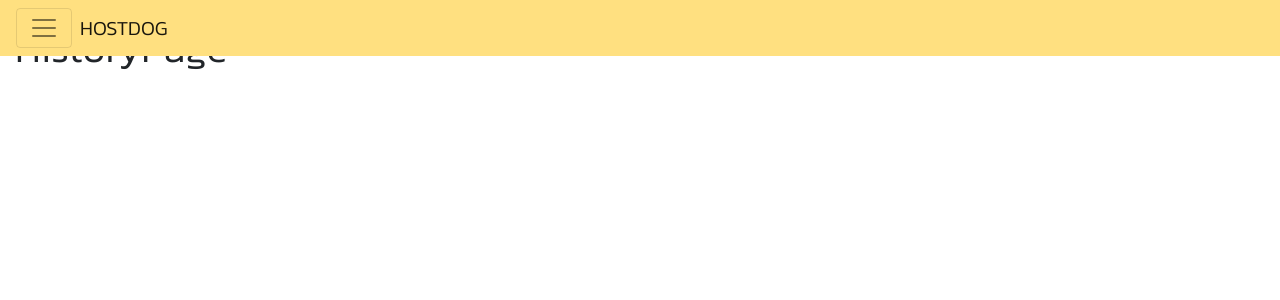
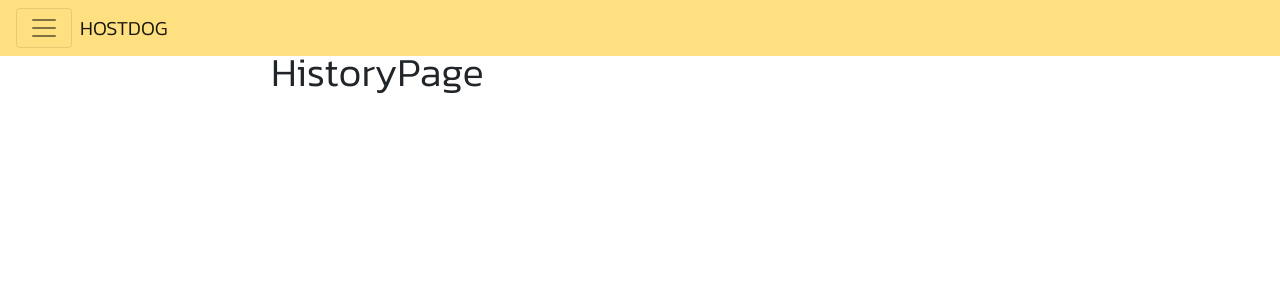
Before and after one commit to Hostdogs/Hostdog-Frontend, a React (Create React App) app in the folder frontend/: page /history in a window 1280 px wide. Shown: the top 300 px of the page. Built offline with nearby package versions, Linux system fonts and the light colour scheme.

Commit message:
little update

```diff
--- a/frontend/src/components/HistoryPage/HistoryList.js
+++ b/frontend/src/components/HistoryPage/HistoryList.js
@@ -3,8 +3,8 @@ import {Container} from 'reactstrap'
 export default function HistoryList() {
     return (
         <div>
-            <Container fluid={true}>
-                <br/><h1>HistoryPage</h1>
+            <Container style={{maxWidth:"60vw"}}>
+                <br/><br/><h1>HistoryPage</h1>
             </Container>
         </div>
     )
```
